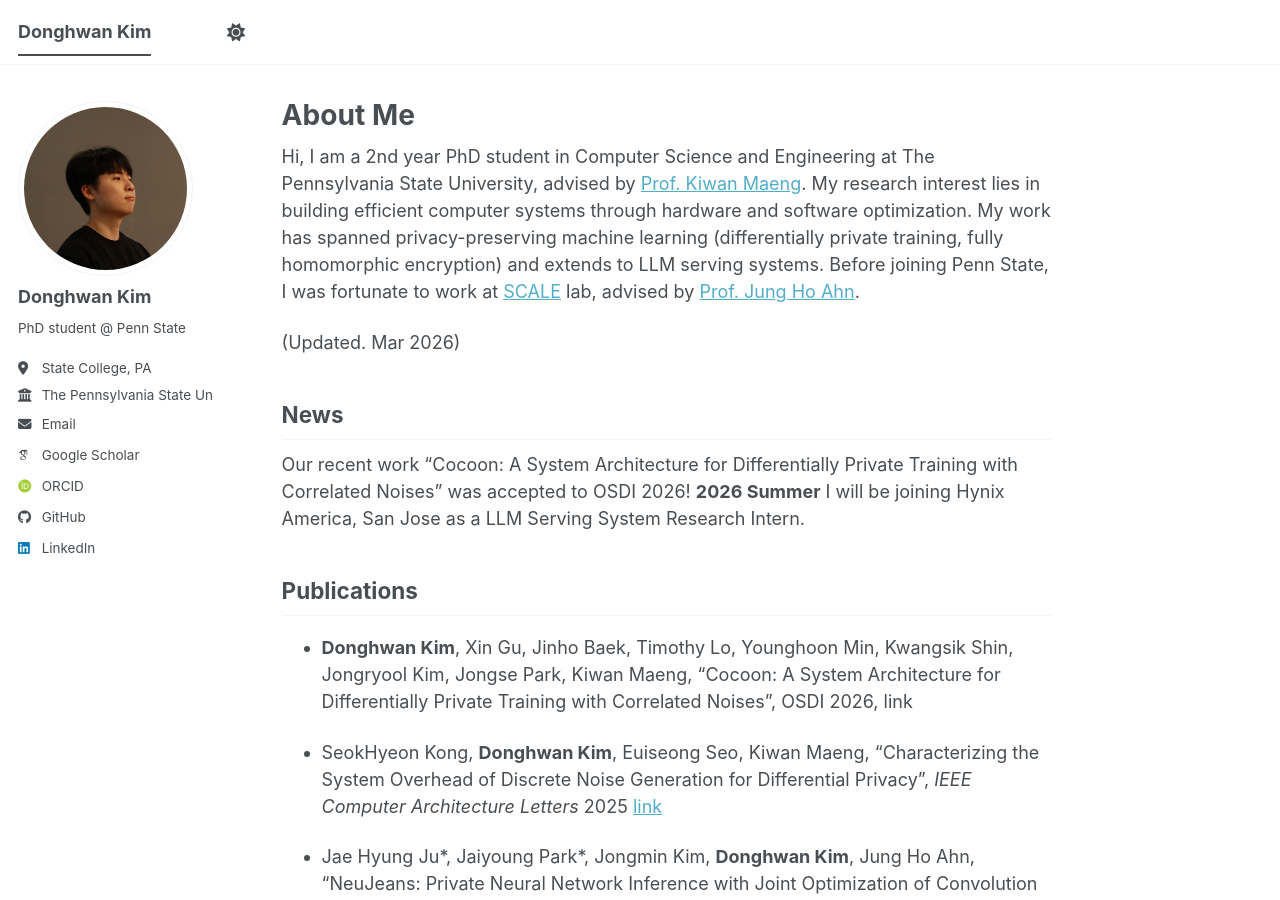
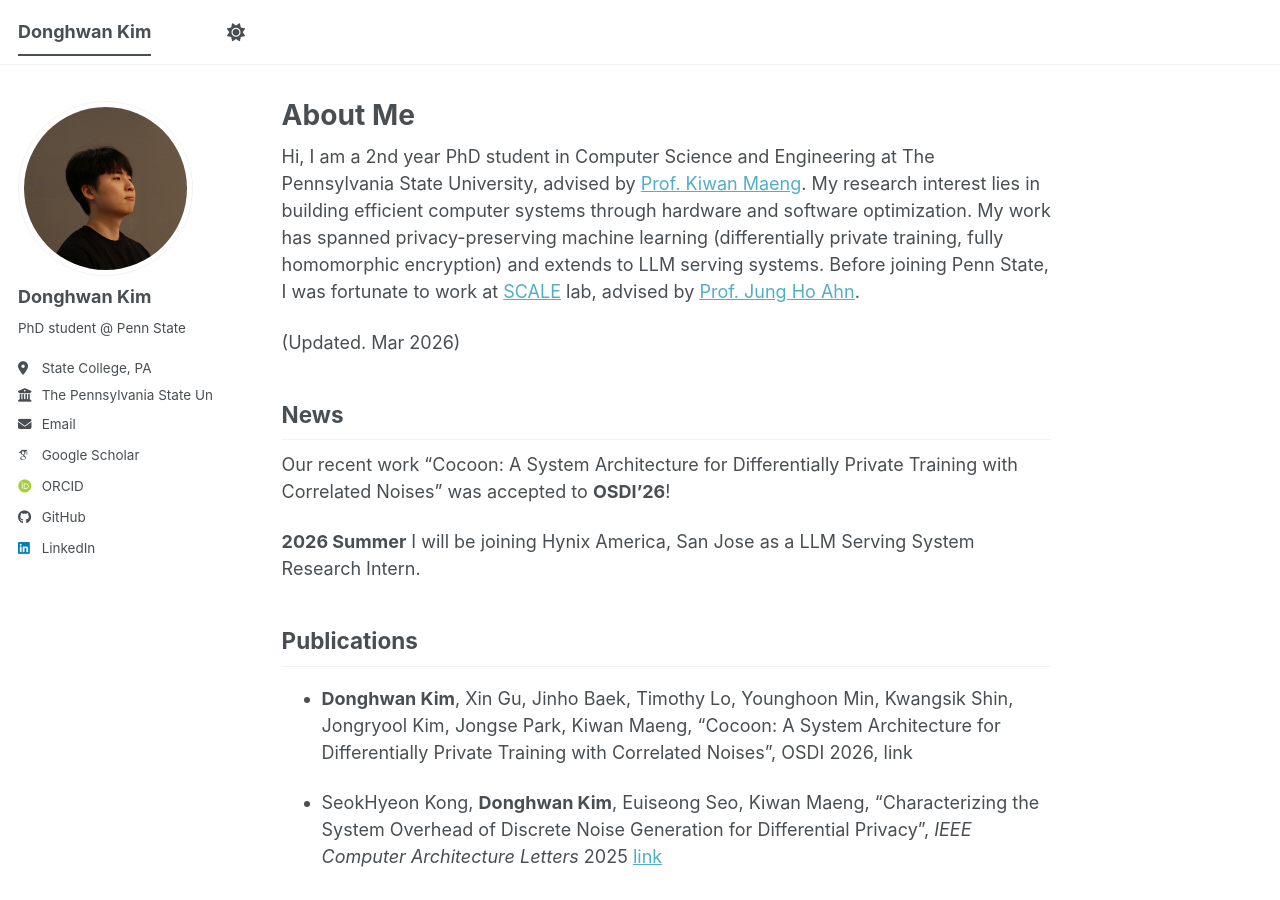
Before and after one commit to heyday98/heyday98.github.io, a Jekyll site: the page built from _pages/about.md, in a window 1280 px wide and 900 px high. Built offline with Jekyll 4.4.1, drawn with Linux system fonts in a browser that asks for light colours; some web fonts are replaced; a script bundle is joined from its source files by our own code; library files that are not in the unit come from our copies.

Commit message:
Correct Errors

```diff
--- a/_includes/footer/custom.html
+++ b/_includes/footer/custom.html
@@ -13,4 +13,8 @@
     await mermaid.run({querySelector:'code.language-mermaid'});
 </script>
 
+<div style="display: flex; justify-content: center; padding-bottom: 20px;">
+    <script type="text/javascript" id="mmvst_globe" src="//mapmyvisitors.com/globe.js?d=cRQ7wJLGhozlyEaoYtluLkeA279DDlYFJyJtkgIEL_U"></script>
+</div>
+
 <!-- end custom footer snippets -->
--- a/_layouts/default.html
+++ b/_layouts/default.html
@@ -12,7 +12,6 @@ layout: compress
   </head>
 
   <body>
-    <script type="text/javascript" id="mmvst_globe" src="//mapmyvisitors.com/globe.js?d=cRQ7wJLGhozlyEaoYtluLkeA279DDlYFJyJtkgIEL_U"></script>
     {% include browser-upgrade.html %}
     {% include masthead.html %}
 
--- a/_pages/about.md
+++ b/_pages/about.md
@@ -12,7 +12,8 @@ Hi, I am a 2nd year PhD student in Computer Science and Engineering at The Penns
 (Updated. Mar 2026)
 
 ## News
-Our recent work "Cocoon: A System Architecture for Differentially Private Training with Correlated Noises" was accepted to OSDI 2026!
+Our recent work "Cocoon: A System Architecture for Differentially Private Training with Correlated Noises" was accepted to **OSDI'26**!
+
 **2026 Summer** I will be joining Hynix America, San Jose as a LLM Serving System Research Intern.
 
 ## Publications
```
